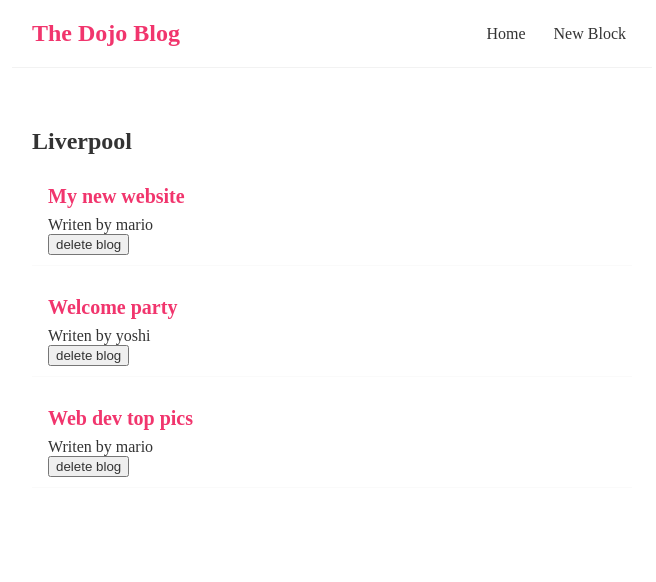
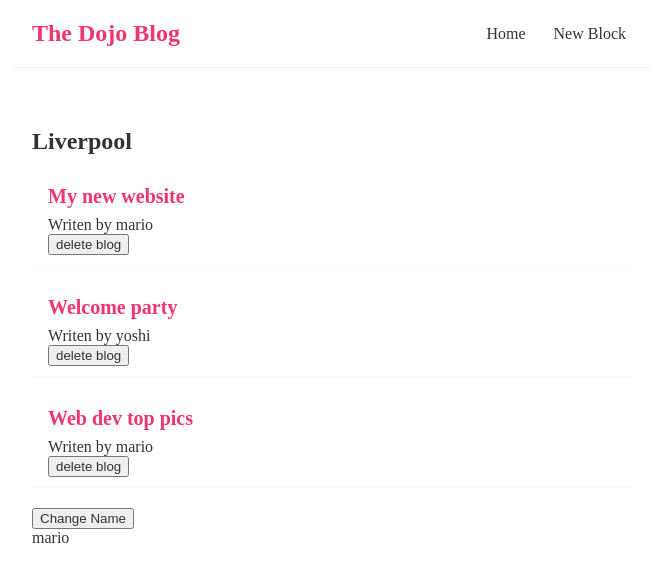
Before and after one commit to Pavlin-React/simple-react-operations, a React (Create React App) app: page / in a window 1280 px wide. Shown: the top 582 px of the page, without its empty margins (308-964 px from the left). Built offline with nearby package versions, Linux system fonts and the light colour scheme.

Commit message:
useEffect dependecies

```diff
--- a/src/Home.js
+++ b/src/Home.js
@@ -8,6 +8,9 @@
     { title: 'Web dev top pics', body: 'third ipsum', author: 'mario', id: 3 }
   ])
 
+  let [name, setName] = useState('mario')
+
+
   let handleDelete = ( id ) => {
     let newBlogs = blogs.filter( ( blog ) => blog.id !== id)
     setBlogs(newBlogs)
@@ -15,12 +18,14 @@
 
   useEffect( () => {
     console.log('just useEffect');
-    console.log(blogs);
-  } )
+    console.log(name);
+  }, [name] )
 
   return (
     <div className='home'>
       <BlogList blogs={ blogs } title ='Liverpool' handleDelete= { handleDelete } />
+      <button onClick={ () => setName('luigi') }>Change Name</button>
+      <p>{ name }</p>
     </div>
   );
 }
```
